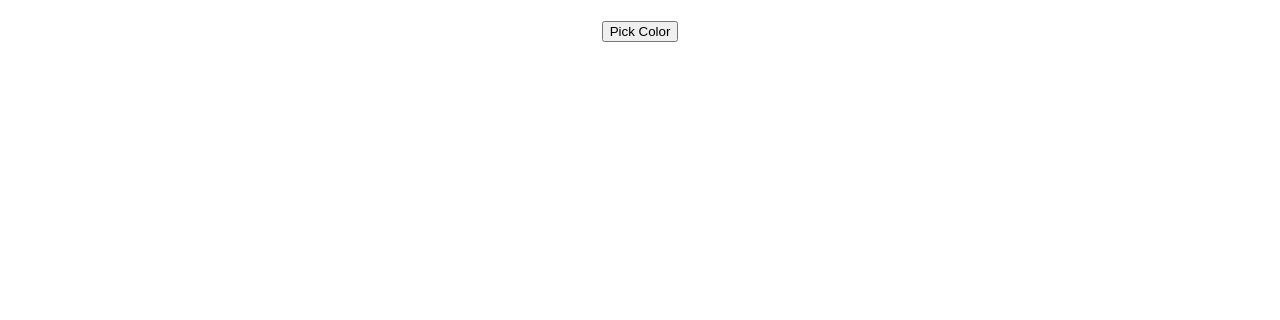
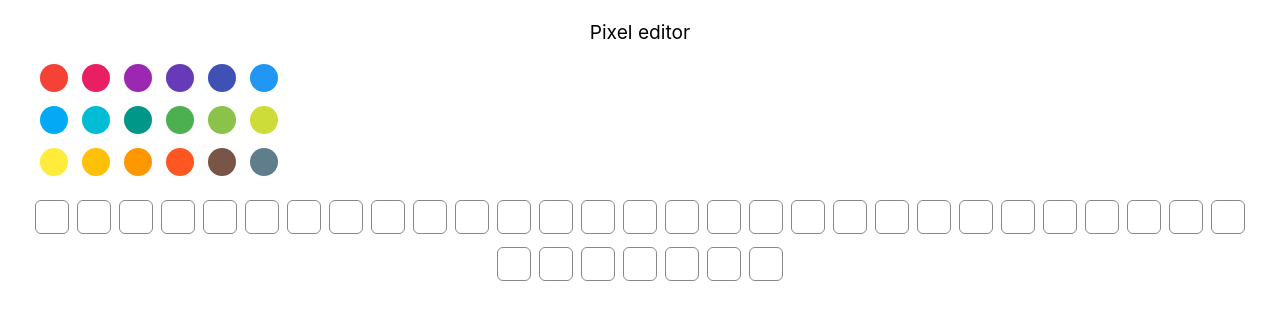
Before and after one commit to Sanyamsri/Sprinklr-Tasks, a React (Create React App) app in the folder React Assignment/assignment1/: page / in a window 1280 px wide. Shown: the top 320 px of the page. Built offline with nearby package versions, Linux system fonts and the light colour scheme.

Commit message:
feat(color functionality):Select color functionality

```diff
--- a/React Assignment/assignment1/src/App.css
+++ b/React Assignment/assignment1/src/App.css
@@ -1,4 +1,26 @@
 .App {
   text-align: center;
+  font-size: larger;
+}
+.center {
+  display: grid;
+  justify-content: center;
   padding: 20px;
 }
+.colorPicker {
+  margin: 20px;
+}
+.cell {
+  display: inline-block;
+  width: 32px;
+  height: 32px;
+  border: solid 1px #888;
+  border-radius: 6px;
+  margin: 4px;
+}
+.highlight {
+  width: 30px;
+  height: 30px;
+  border-width: 2px;
+  background-color: #afa;
+}
--- a/React Assignment/assignment1/src/App.js
+++ b/React Assignment/assignment1/src/App.js
@@ -1,22 +1,19 @@
 import "./App.css";
 import { React, useState } from "react";
-import { CirclePicker } from "react-color";
+import ColorPicker from "./Components/ColorPicker";
+import Grid from "./Components/Grid";
 function App() {
-  const [displayColorPicker, setDisplayColorPicker] = useState(false);
+  const [ColorSelected, setColorSelected] = useState("#f44336");
 
-  const handleClick = () => {
-    setDisplayColorPicker((prevState) => !prevState);
-  };
-  const handleChangeComplete = (color) => {
-    console.log(color.hex);
+  const handleChangeColor = (newColor) => {
+    setColorSelected(newColor);
   };
 
   return (
-    <div className="App">
-      <button onClick={handleClick}>Pick Color</button>
-      {displayColorPicker ? (
-        <CirclePicker onChangeComplete={handleChangeComplete} />
-      ) : null}
+    <div className="App center">
+      Pixel editor
+      <ColorPicker handleChangeColor={handleChangeColor} />
+      <Grid ColorSelected={ColorSelected} />
     </div>
   );
 }
--- /dev/null
+++ b/React Assignment/assignment1/src/Components/Cell.js
@@ -0,0 +1,32 @@
+import React, { useState } from "react";
+
+function Cell({ backgroundColor, idx, handleMatrixColor, ColorSelected }) {
+  const [highlighted, setHighlighted] = useState(false);
+  const [hoverColor, sethoverColor] = useState("#FFFFFF");
+  const onClickHandler = () => {
+    if (!highlighted) setHighlighted((prevState) => !prevState);
+    handleMatrixColor({ idx, newColor: ColorSelected });
+  };
+  const onMouseEnterHandler = () => {
+    sethoverColor(ColorSelected);
+  };
+  const onMouseLeaveHandler = () => {
+    sethoverColor("#FFFFFF");
+  };
+
+  return (
+    <div
+      className={`cell ${highlighted ? "highlight" : ""}`}
+      onClick={onClickHandler}
+      onMouseEnter={onMouseEnterHandler}
+      onMouseLeave={onMouseLeaveHandler}
+      style={{
+        backgroundColor: `${
+          hoverColor !== "#FFFFFF" ? hoverColor : backgroundColor
+        }`,
+      }}
+    ></div>
+  );
+}
+
+export default Cell;
--- /dev/null
+++ b/React Assignment/assignment1/src/Components/ColorPicker.js
@@ -0,0 +1,15 @@
+import React from "react";
+import { CirclePicker } from "react-color";
+function ColorPicker({ handleChangeColor }) {
+  const handleChangeComplete = (color) => {
+    handleChangeColor(color.hex);
+  };
+
+  return (
+    <div className="colorPicker">
+      <CirclePicker onChangeComplete={handleChangeComplete} />
+    </div>
+  );
+}
+
+export default ColorPicker;
--- /dev/null
+++ b/React Assignment/assignment1/src/Components/Grid.js
@@ -0,0 +1,32 @@
+import React, { useState } from "react";
+import Cell from "./Cell";
+
+function Grid({ ColorSelected }) {
+  const nRows = 6,
+    nCols = 6;
+  const [matrix, setMatrix] = useState(
+    Array.from({ length: nRows * nCols }, () => "#FFFFFF")
+  );
+  const handleMatrixColor = ({ idx, newColor }) => {
+    setMatrix((prevState) => {
+      const copy = [...prevState];
+      copy[idx] = newColor;
+      return copy;
+    });
+  };
+  return (
+    <div>
+      {matrix.map((value, idx) => (
+        <Cell
+          key={idx}
+          backgroundColor={value}
+          handleMatrixColor={handleMatrixColor}
+          ColorSelected={ColorSelected}
+          idx={idx}
+        />
+      ))}
+    </div>
+  );
+}
+
+export default Grid;
```
